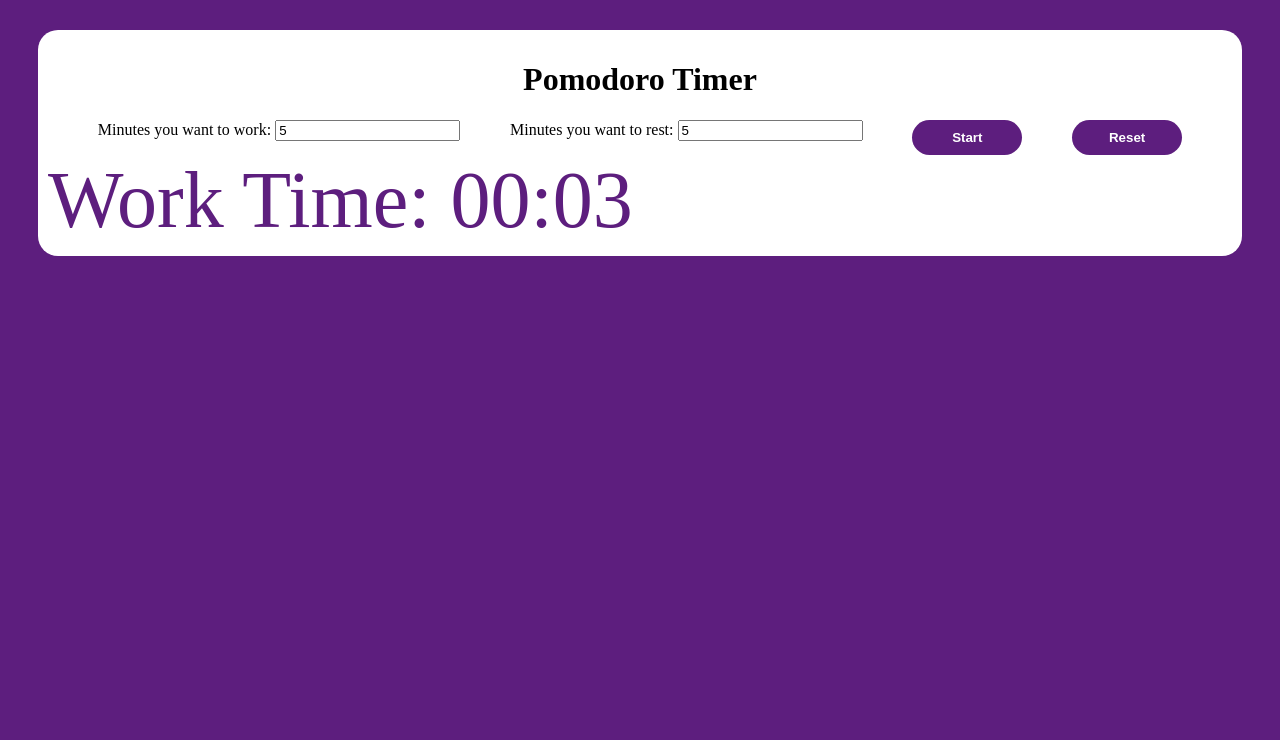
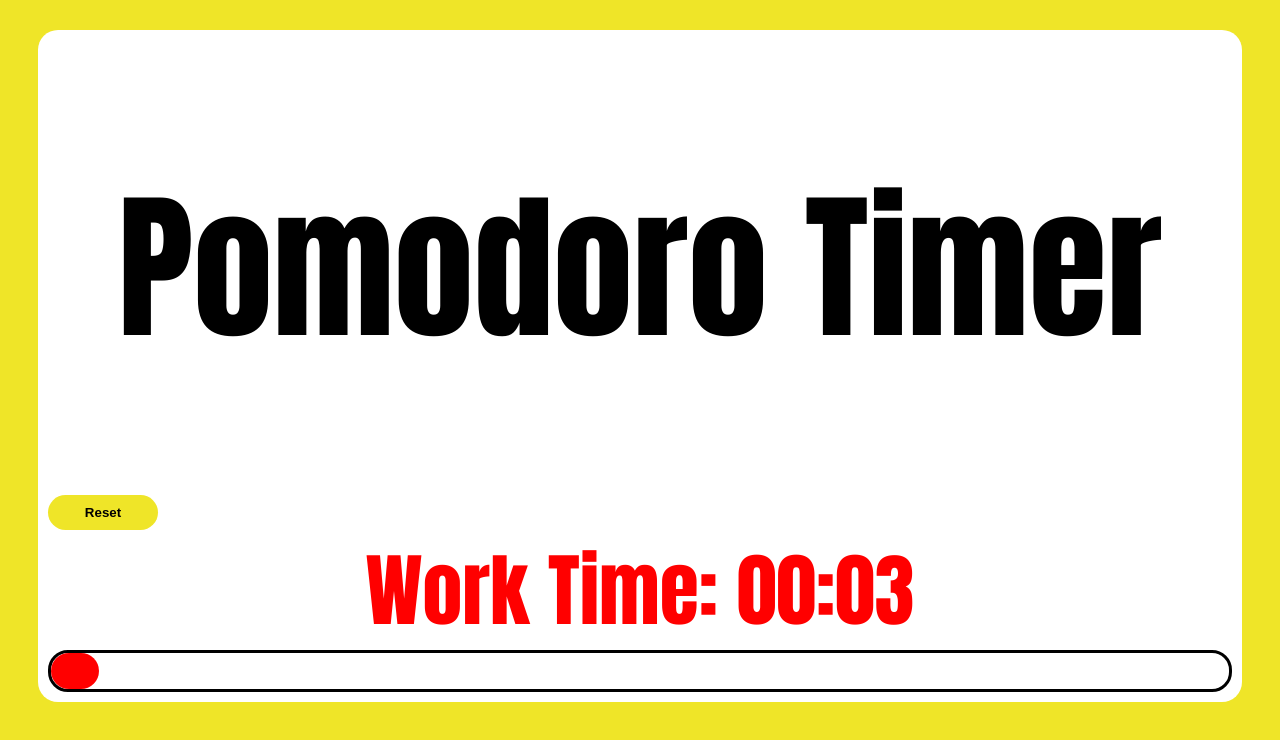
Before and after one commit to andresrivasrod/pomodoro-timer, a plain HTML site: page index.html in a window 1280 px wide. Both pictures are taken after typing "5", "5" into the empty fields and a click on the button "Start". Drawn offline with Linux system fonts and the light colour scheme.

Commit message:
Progress Bar added and color changes

```diff
--- a/index.html
+++ b/index.html
@@ -11,7 +11,7 @@
         <div class="title">
             <h1>Pomodoro Timer</h1>
         </div>
-        <form class="parameters">
+        <form id="parameters">
             <div>
                 <label for="work-minutes">Minutes you want to work:</label>
                 <input type="number" id="work-minutes">
@@ -21,9 +21,13 @@
                 <input type="number" id="rest-minutes">
             </div>
             <button id="start">Start</button>
-            <button id="reset">Reset</button>
         </form>
+        <button id="reset">Reset</button>
         <div id="time"></div>
+        <div class="bar">
+            <div id="progress-bar">
+            </div>
+        </div>
     </div>
     <script src="script.js"></script>
 </body>
--- a/script.js
+++ b/script.js
@@ -1,9 +1,14 @@
 document.addEventListener('DOMContentLoaded', function () {
+    const parameters = document.getElementById('parameters');
     const workMinutesInput = document.getElementById('work-minutes');
     const restMinutesInput = document.getElementById('rest-minutes');
     const startButton = document.getElementById('start');
+    const resetButton = document.getElementById('reset');
     const timeValue = document.getElementById('time');
-    const resetButton = document.getElementById('reset');
+    const progressBar = document.getElementById('progress-bar');
+    resetButton.style.display = 'none';
+   // const soundRest = document.getElementById('sound-rest');
+  //  const soundWork = document.getElementById('sound-work');
 
     let seconds = 0;
     let minutes = 0;
@@ -13,6 +18,7 @@ document.addEventListener('DOMContentLoaded', function () {
     resetButton.addEventListener('click', function(){
         window.location.href = 'index.html';
     });
+
 
     startButton.addEventListener('click', function(event){
         event.preventDefault();
@@ -27,6 +33,8 @@ document.addEventListener('DOMContentLoaded', function () {
     });
 
     function startTimer() {
+        parameters.style.display ='none';
+        resetButton.style.display = 'initial';
         let totalMinutes = isWorking ? parseInt(workMinutesInput.value) : parseInt(restMinutesInput.value);
 
         seconds += 1;
@@ -39,12 +47,22 @@ document.addEventListener('DOMContentLoaded', function () {
             minutes = 0;
             seconds = 0;
             isWorking = !isWorking;
-        }
+
+            //if (isWorking) {
+            //    soundWork.play();
+            //} else {
+              //  soundRest.play();
+          //  }
+         }
 
         let secondsValue = seconds < 10 ? `0${seconds}` : seconds;
         let minutesValue = minutes < 10 ? `0${minutes}` : minutes;
         let status = isWorking ? 'Work' : 'Rest';
 
-        timeValue.innerHTML = `<span>${status} Time:</span> ${minutesValue}:${secondsValue}`;
+        timeValue.innerHTML = `<span style="color: ${isWorking ? 'red' : 'green'}">${status} Time: ${minutesValue}:${secondsValue}</span>`;
+
+        let progressPercentage = (minutes * 60 + seconds) / (totalMinutes * 60) * 98;
+        progressBar.style.width = progressPercentage + '%';
+        progressBar.style.backgroundColor = isWorking ? 'red' : 'green';
     }
 });
--- a/styles.css
+++ b/styles.css
@@ -1,5 +1,5 @@
 body{
-    background-color: #5d1e7e;
+    background-color: #efe528;
 }
 
 .container{
@@ -13,11 +13,14 @@ body{
 
 .title{
     text-align: center;
+    font-family: Impact, Haettenschweiler, 'Arial Narrow Bold', sans-serif;
+    font-size: 80px;
 }
 
-.parameters{
+#parameters{
     display: flex;
     justify-content: space-evenly;
+    margin: 10px;
 }
 
 button{
@@ -27,11 +30,28 @@ button{
     font-weight: bold;
     border-radius: 20px;
     padding: 10px;
-    background-color: #5d1e7e;
-    color:#ffffff;
+    background-color: #efe528;
+    color:#000000;
 }
 
 #time{
-    color: #5d1e7e;
+    display: flex;
+    justify-content: center;
+    font-family: Impact, Haettenschweiler, 'Arial Narrow Bold', sans-serif;
     font-size: 80px;
 }
+
+
+#progress-bar{
+    display: flex;
+    padding: 18px;
+    border-radius: 20px;
+}
+
+.bar{
+    display: flex;
+    padding: 0px;
+    border-radius: 20px;
+    border-color: #000000;
+    border: 3px solid;
+}
```
Also changed, not shown: 1 other file.
